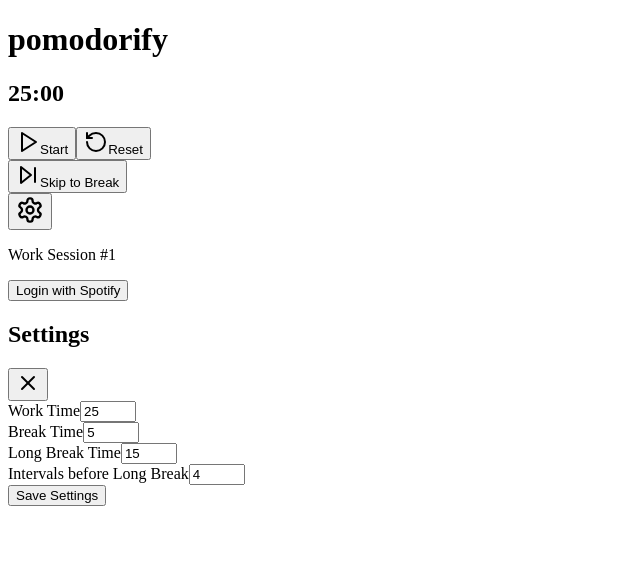
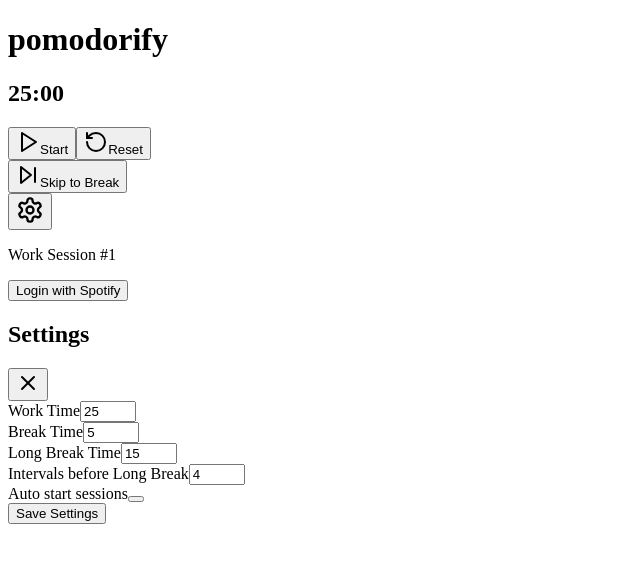
Before and after one commit to skvarre/pomodorify, a React (Create React App) app: page / in a window 1280 px wide. Shown: the top 562 px of the page, without its empty margins (0-640 px from the left). Built offline with nearby package versions, Linux system fonts and the light colour scheme.

Commit message:
Add autoplay session toggle

```diff
--- a/src/App.tsx
+++ b/src/App.tsx
@@ -23,7 +23,8 @@ function App() {
     workTime: 25,
     breakTime: 5,
     longBreakTime: 15,
-    intervals: 4
+    intervals: 4,
+    autoplay: false
   });
   //-------------------------------------------------------------------------------------------------------
 
@@ -108,8 +109,8 @@ function App() {
     }
   }, [spotifyPlayer, disconnectSpotify, isWorking, time, isActive, workSessionCount, breakSessionCount, completedWorkSessions]);
 
+
   const handleSessionEnd = () => {
-    setIsActive(false);
     if (isWorking) {
       const newCompletedSessions = completedWorkSessions + 1;
       setCompletedWorkSessions(newCompletedSessions);
@@ -126,6 +127,8 @@ function App() {
       setWorkSessionCount((prev) => prev + 1);
       setTime(timeSettings.workTime * 60);
     }
+    // Keeps the timer running if autoplay is enabled
+    setIsActive(timeSettings.autoplay)
   };
 
   const handleToggleTimer = () => {
--- a/src/components/MusicPlayer.tsx
+++ b/src/components/MusicPlayer.tsx
@@ -131,7 +131,7 @@ const MusicPlayer: React.FC<MusicPlayerProps> = React.memo(({ accessToken, setPl
     });
 
     player.addListener('ready', ({ device_id }) => {
-      console.log('Spotify player ready with Device ID:', device_id);
+      console.log('Spotify player ready');
       deviceIdRef.current = device_id;
       spotifyFetch('/me/player', {
         method: 'PUT',
--- a/src/components/Settings.tsx
+++ b/src/components/Settings.tsx
@@ -13,6 +13,7 @@ export interface TimeSettings {
   breakTime: number;
   longBreakTime: number;
   intervals: number;
+  autoplay: boolean;
 }
 
 const TimeInput: React.FC<{
@@ -43,10 +44,17 @@ const Settings: React.FC<SettingsProps> = ({ isOpen, onClose, onSaveSettings, in
   const settingsRef = useRef<HTMLDivElement>(null);
 
   const handleInputChange = (event: React.ChangeEvent<HTMLInputElement>) => {
-    const { name, value } = event.target;
+    const { name, value, type, checked } = event.target;
     setSettings(prevSettings => ({
       ...prevSettings,
-      [name]: parseInt(value, 10)
+      [name]: type === 'checkbox' ? checked : parseInt(value, 10)
+    }));
+  };
+
+  const handleToggleChange = () => {
+    setSettings(prevSettings => ({
+      ...prevSettings,
+      autoplay: !prevSettings.autoplay
     }));
   };
 
@@ -105,6 +113,21 @@ const Settings: React.FC<SettingsProps> = ({ isOpen, onClose, onSaveSettings, in
             value={settings.intervals}
             onChange={handleInputChange}
           />
+          <div className="my-6 flex items-center justify-between">
+            <span className="text-sm font-medium text-gray-300">Auto start sessions</span>
+            <button
+              onClick={handleToggleChange}
+              className={`w-11 h-6 flex items-center rounded-full p-1 duration-300 ease-in-out ${
+                settings.autoplay ? 'bg-blue-500' : 'bg-gray-700'
+              }`}
+            >
+              <div
+                className={`bg-white w-4 h-4 rounded-full shadow-md transform duration-300 ease-in-out ${
+                  settings.autoplay ? 'translate-x-5' : ''
+                }`}
+              />
+            </button>
+          </div>
           <button
             onClick={handleSave}
             className="w-full bg-blue-500 hover:bg-blue-600 text-white font-bold py-2 px-4 rounded-md transition duration-300 ease-in-out"
```
